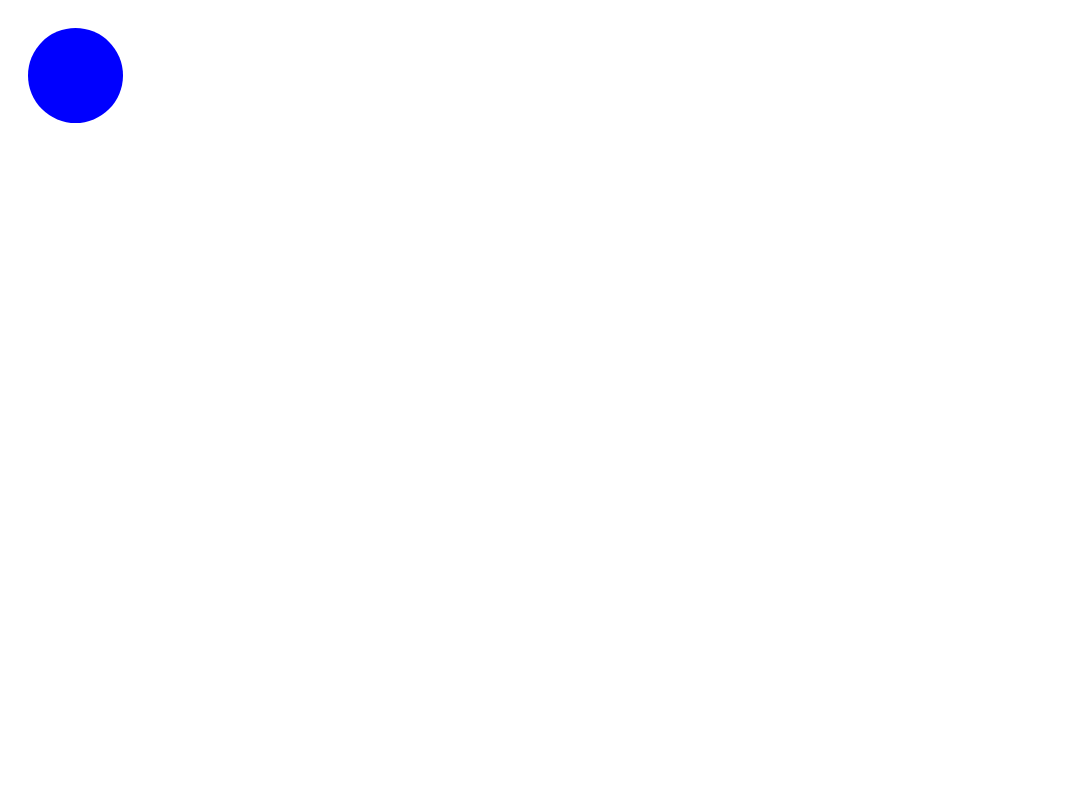
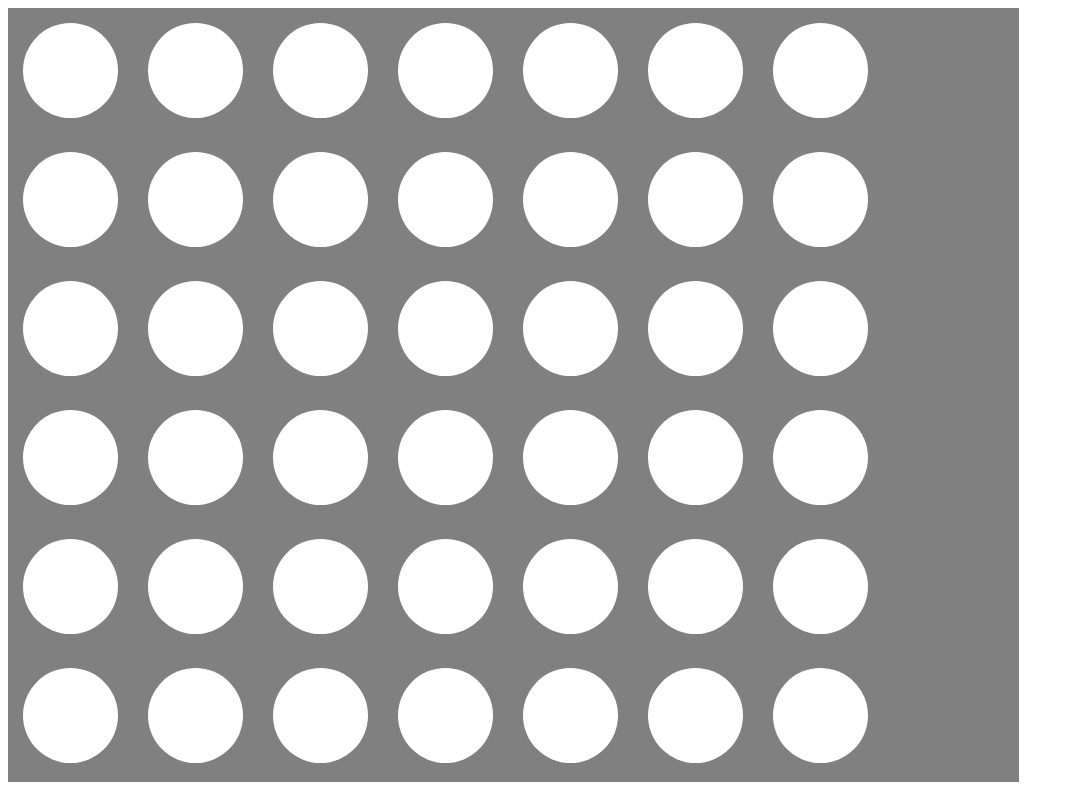
Before and after one commit to NRWhaley/connectFour, a React (Create React App) app in the folder connectfour/: page / in a window 1280 px wide. Shown: the whole page, without its empty margins (0-1074 px from the left). Built offline with nearby package versions, Linux system fonts and the light colour scheme.

Commit message:
align columns and rows

```diff
--- a/connectfour/src/App.js
+++ b/connectfour/src/App.js
@@ -1,12 +1,41 @@
 import React from 'react';
-import Circle from './components/circle.jsx'
+import Column from './components/column.jsx'
 
+const boardStyle = {
+  display: 'flex',
+  flexDirection: 'row',
+  width: '80%',
+  height: '75%',
+  backgroundColor: 'grey',
 
+};
 
 function App() {
+
   return (
-    <div className="App">
-      <Circle />
+    <div className="App" style={boardStyle}>
+      <div>
+      <Column row={0}/>
+      </div>
+      <div>
+      <Column row={1}/>
+      </div>
+      <div>
+      <Column row={2}/>
+      </div>
+      <div>
+      <Column row={3}/>
+      </div>
+      <div>
+      <Column row={4}/>
+      </div>
+      <div>
+      <Column row={5}/>
+      </div>
+      <div>
+      <Column row={6}/>
+      </div>
+
     </div>
   );
 }
--- a/connectfour/src/components/circle.jsx
+++ b/connectfour/src/components/circle.jsx
@@ -5,22 +5,22 @@ class Circle extends React.Component {
   constructor(props){
     super(props);
       this.state = {
-          color: 'blue',
-          x: 0,
-          y: 0
+          color: 'white',
+          col: this.props.col,
+          row: this.props.row
       }
       this.handleClick = this.handleClick.bind(this)
   }
 
   handleClick() {
     this.setState({ color: 'red'})
-    console.log(this.state.x + ' ' + this.state.y)
+    console.log(this.state.col + ' ' + this.state.row)
   }
 
   render() {
     const circleStyle = {
       padding:10,
-      margin:20,
+      margin:15,
       display:"inline-block",
       backgroundColor: this.state.color,
       borderRadius: "50%",
--- /dev/null
+++ b/connectfour/src/components/column.jsx
@@ -0,0 +1,43 @@
+import React from 'react';
+import Circle from './circle.jsx'
+
+
+
+class Column extends React.Component {
+  constructor(props){
+    super(props)
+
+
+
+  }
+
+    render() {
+      return (
+        <div>
+        <div>
+          <Circle col={0} row={this.props.row}/>
+        </div>
+        <div>
+          <Circle col={1} row={this.props.row}/>
+        </div>
+        <div>
+          <Circle col={2} row={this.props.row}/>
+        </div>
+        <div>
+          <Circle col={3} row={this.props.row}/>
+        </div>
+        <div>
+          <Circle col={4} row={this.props.row}/>
+        </div>
+        <div>
+          <Circle col={5} row={this.props.row}/>
+        </div>
+        </div>
+
+      )
+    }
+
+}
+
+
+export default Column;
```
